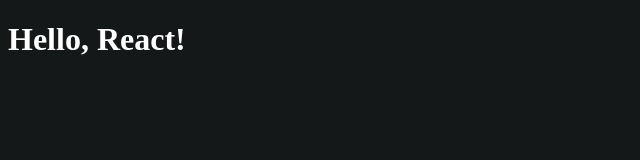
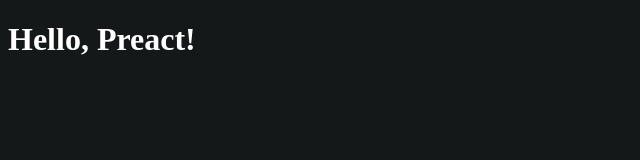
Before and after one commit to ahuglajbclajep/md2steam-review-formatting, a Preact app: page / in a window 1280 px wide. Shown: the top 160 px of the page, without its empty margins (0-640 px from the left). Built offline with nearby package versions, Linux system fonts and the light colour scheme.

Commit message:
react to preact

```diff
--- a/package.json
+++ b/package.json
@@ -9,12 +9,9 @@
     "lint": "eslint --fix src/**/*.[tj]s{,x}"
   },
   "dependencies": {
-    "react": "^16.13.0",
-    "react-dom": "^16.13.0"
+    "preact": "^10.3.2"
   },
   "devDependencies": {
-    "@types/react": "^16.9.23",
-    "@types/react-dom": "^16.9.5",
     "@types/webpack": "^4.41.6",
     "@types/webpack-dev-server": "^3.10.0",
     "@typescript-eslint/eslint-plugin": "^2.21.0",
--- a/src/index.tsx
+++ b/src/index.tsx
@@ -1,5 +1,5 @@
-import React from "react";
-import ReactDOM from "react-dom";
+import { h, render } from "preact";
 import "./style.css";
 
-ReactDOM.render(<h1>Hello, React!</h1>, document.getElementById("root"));
+// eslint-disable-next-line @typescript-eslint/no-non-null-assertion
+render(<h1>Hello, Preact!</h1>, document.getElementById("root")!);
--- a/tsconfig.json
+++ b/tsconfig.json
@@ -4,12 +4,11 @@
     // see https://github.com/microsoft/TypeScript/issues/16675
     "module": "esnext",
     "allowJs": true,
-    // "checkJs": true,
     "jsx": "react",
+    "jsxFactory": "h",
     "sourceMap": true,
     "outDir": "dist", // for allowJs
     "strict": true,
-    // "noImplicitAny": false, // for checkJs
     "moduleResolution": "node",
     "esModuleInterop": true
   },
```
Also changed, not shown: .eslintrc.json, 1 other file (tests, documents, lock files or other folders).
